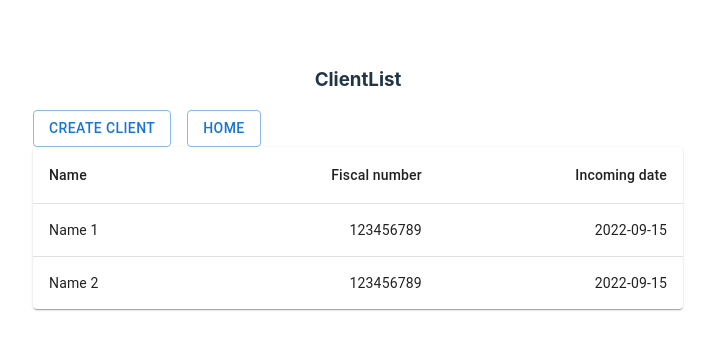
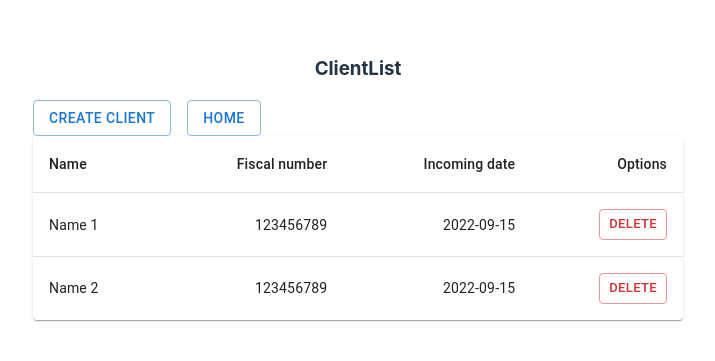
Before and after one commit to Alessag/redux-crud-project, a React (Vite) app: page /client in a window 1280 px wide. Shown: the part 221-582 px from the top of the page, without its empty margins (282-997 px from the left). Built offline with nearby package versions, Linux system fonts and the light colour scheme.

Commit message:
Delete client

```diff
--- a/src/components/ClientList.tsx
+++ b/src/components/ClientList.tsx
@@ -1,6 +1,6 @@
 import React from "react";
 import { Link } from "react-router-dom";
-import { useAppSelector } from "../app/hooks";
+import { useAppDispatch, useAppSelector } from "../app/hooks";
 
 import Table from "@mui/material/Table";
 import TableBody from "@mui/material/TableBody";
@@ -11,9 +11,16 @@ import TableRow from "@mui/material/TableRow";
 import Paper from "@mui/material/Paper";
 import Stack from "@mui/material/Stack";
 import Button from "@mui/material/Button";
+import { deleteClient } from "../featured/client/clientSlice";
 
 const ClientList = () => {
   const clients = useAppSelector((state) => state.client);
+  const dispatch = useAppDispatch();
+
+  const handleDelete = (id: string) => {
+    dispatch(deleteClient(id));
+  };
+
   return (
     <div>
       <h3>ClientList</h3>
@@ -26,6 +33,7 @@ const ClientList = () => {
         </Link>
       </Stack>
 
+      {clients.length > 0 ? (
         <TableContainer component={Paper}>
           <Table sx={{ minWidth: 650 }} aria-label="simple table">
             <TableHead>
@@ -33,6 +41,7 @@ const ClientList = () => {
                 <TableCell>Name</TableCell>
                 <TableCell align="right">Fiscal number</TableCell>
                 <TableCell align="right">Incoming date</TableCell>
+                <TableCell align="right">Options</TableCell>
               </TableRow>
             </TableHead>
             <TableBody>
@@ -46,11 +55,26 @@ const ClientList = () => {
                   </TableCell>
                   <TableCell align="right">{row.fiscalNumber}</TableCell>
                   <TableCell align="right">{row.incomingDate}</TableCell>
+                  <TableCell align="right">
+                    <Button
+                      onClick={() => {
+                        handleDelete(row.id);
+                      }}
+                      variant="outlined"
+                      color="error"
+                      size="small"
+                    >
+                      Delete
+                    </Button>
+                  </TableCell>
                 </TableRow>
               ))}
             </TableBody>
           </Table>
         </TableContainer>
+      ) : (
+        "No clients"
+      )}
     </div>
   );
 };
--- a/src/featured/client/clientSlice.tsx
+++ b/src/featured/client/clientSlice.tsx
@@ -27,7 +27,10 @@ export const clientSlice = createSlice({
       console.log("Edit", state, action);
     },
     deleteClient: (state, action) => {
-      console.log("Delete", state, action);
+      const findIndex = state.findIndex(
+        (client) => client.id === action.payload
+      );
+      state.splice(findIndex, 1);
     },
   },
 });
```
Lines whose indentation alone changed are shown as unchanged.
